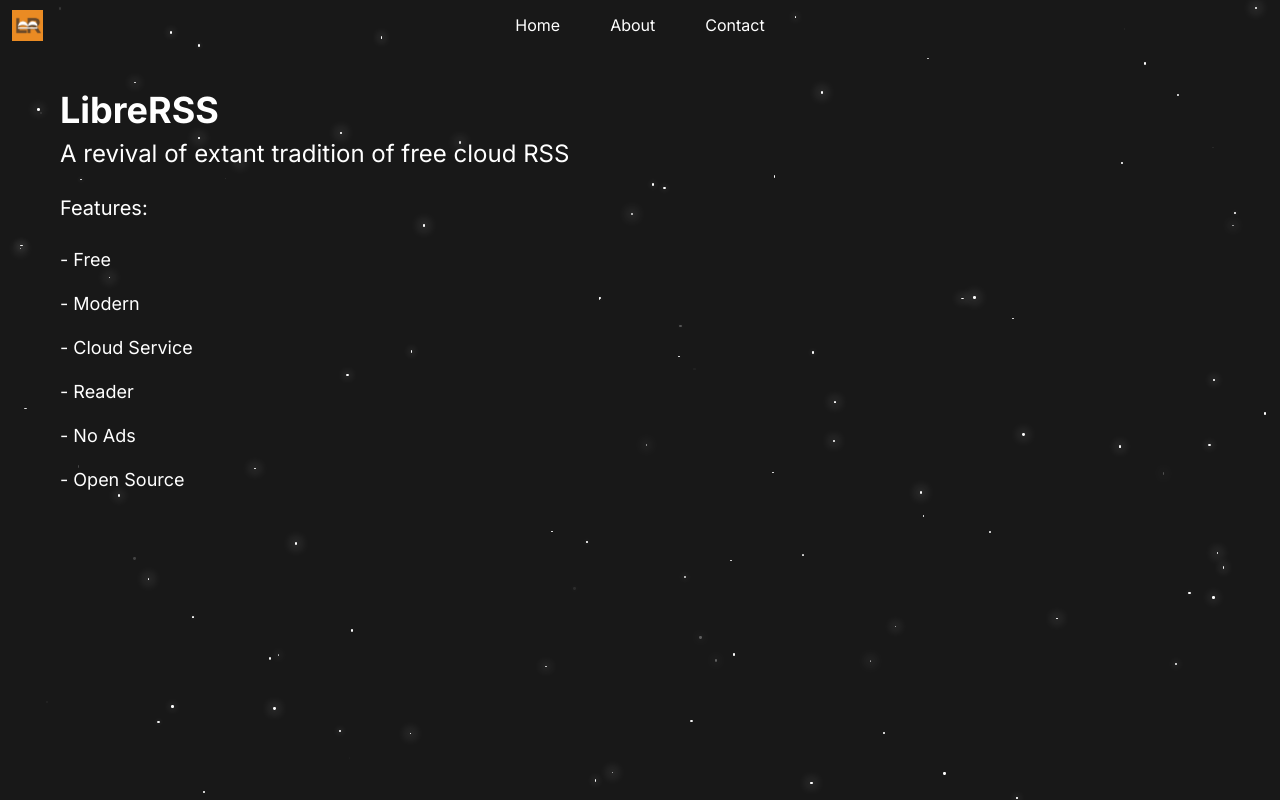
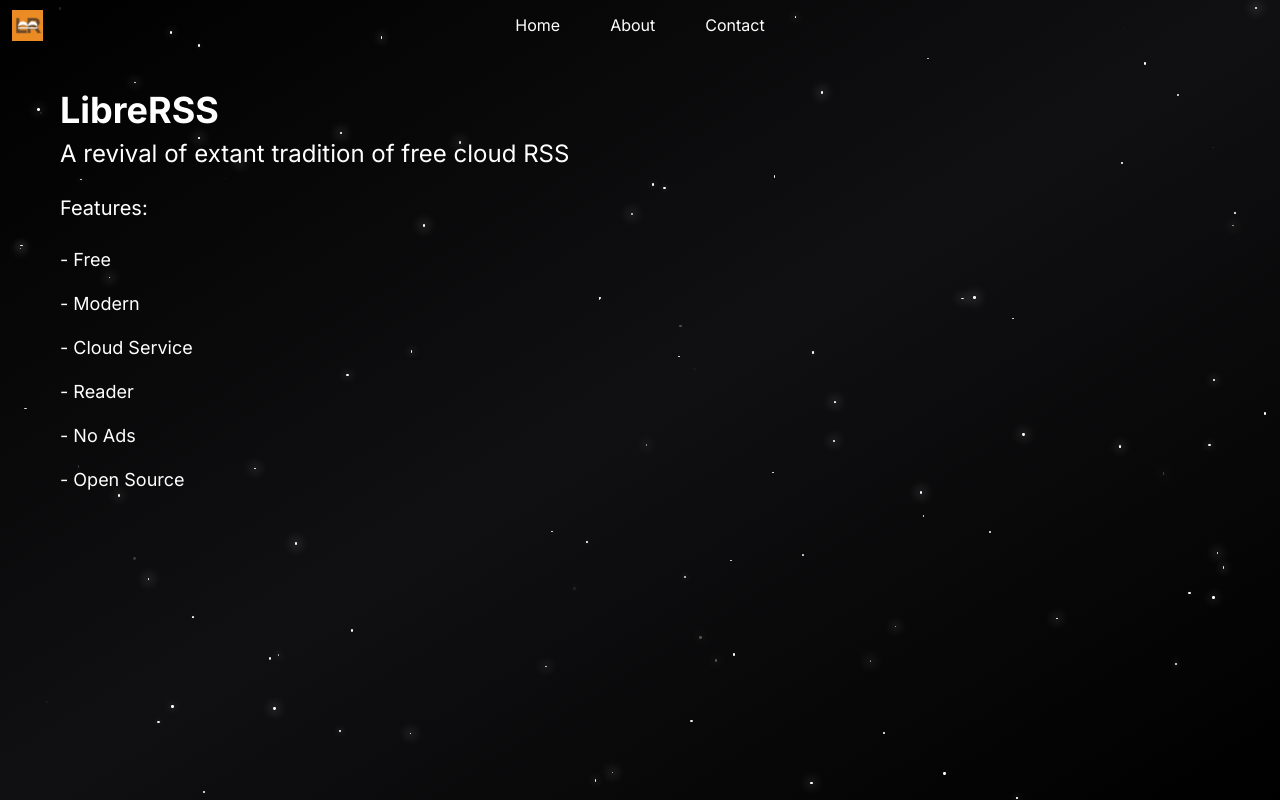
Before and after one commit to evanschoffstall/Librerss, a Next.js app: page / in a window 1280 px wide. Built offline with nearby package versions, Linux system fonts and the light colour scheme.

Commit message:
luxury style gradient

```diff
--- a/app/components/Space/Space.css
+++ b/app/components/Space/Space.css
@@ -2,7 +2,7 @@
   position: absolute;
   width: 100vw;
   height: 100vh;
-  background: #181818;
+  background: linear-gradient(to right bottom, #000000, #101012, #000000);
   overflow: hidden;
   z-index: -1;
 }
```
